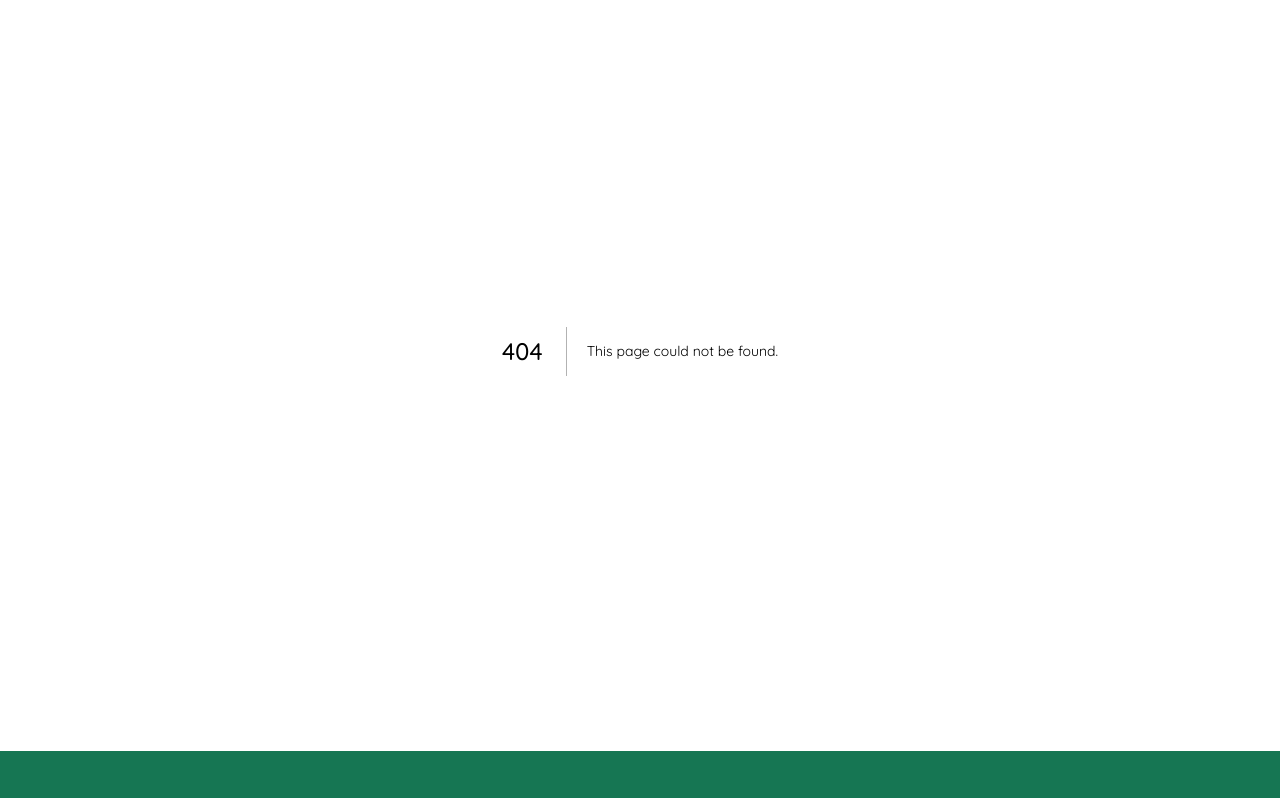
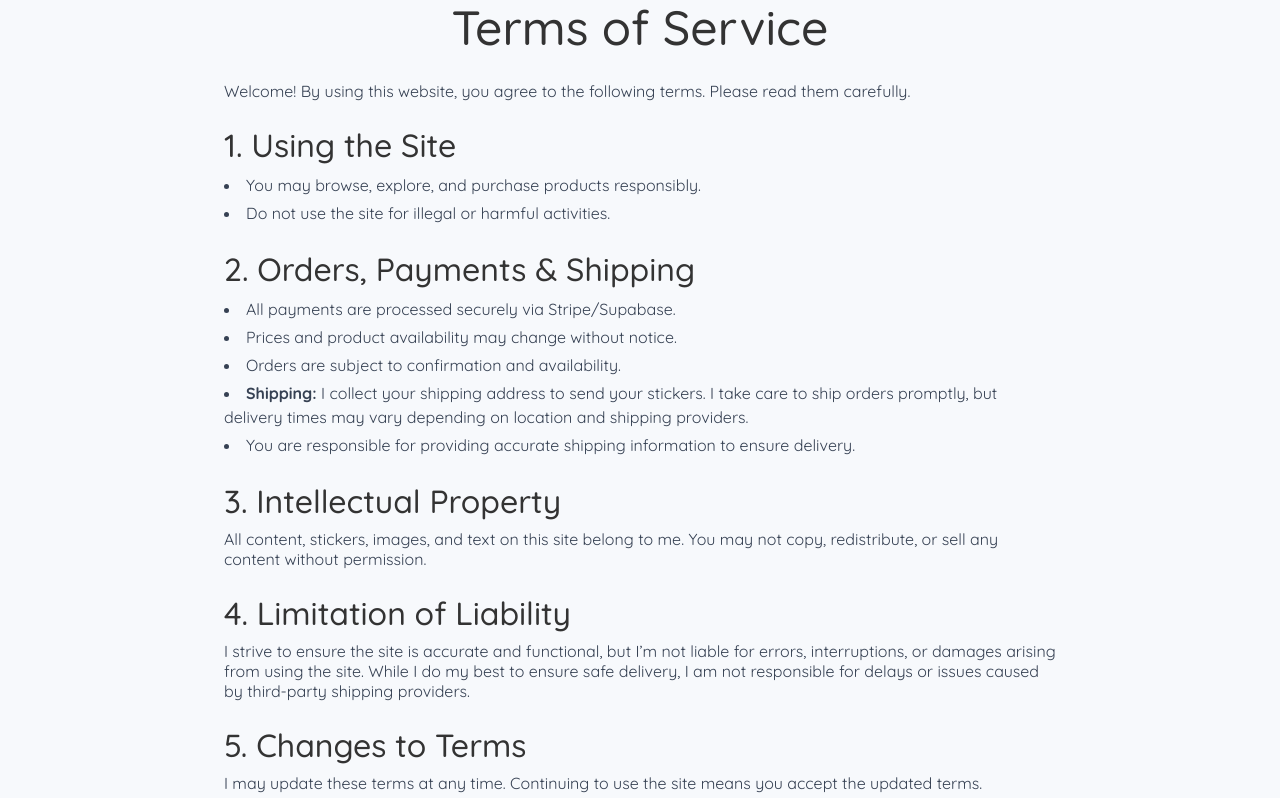
Before and after one commit to ShawnYS-codemtl/momentong2.1, a Next.js app: page /terms in a window 1280 px wide. Before the commit this address had no page. Shown: the part 400-1198 px from the top of the page. Built offline with nearby package versions, Linux system fonts and the light colour scheme.

Commit message:
feat: add Privacy Policy and Terms of Service pages, update Footer component to link to the Privacy Policy

```diff
--- a/app/components/Footer.tsx
+++ b/app/components/Footer.tsx
@@ -74,7 +74,7 @@ export default function Footer() {
                 <h3 className="font-semibold mb-2">Legal</h3>
                 <ul className="space-y-1 text-gray-400 text-sm">
                     <li>
-                    <Link href="/privacy" target='_blank' className="hover:underline hover:decoration-[var(--primary-color)] underline-offset-4">
+                    <Link href="/privacy" className="hover:underline hover:decoration-[var(--primary-color)] underline-offset-4">
                         Privacy Policy
                     </Link>
                     </li>
--- /dev/null
+++ b/app/privacy/page.tsx
@@ -0,0 +1,47 @@
+export default function PrivacyPage(){
+    return (
+        <main className="max-w-4xl mx-auto px-4 sm:px-6 md:px-8 py-12">
+            <h1 className="text-3xl font-bold mb-6 text-center">Privacy Policy</h1>
+
+            <p className="mb-4 text-gray-700">
+                Your privacy matters to me! This page explains what information I collect when you visit or interact with this site, and how I use it.
+            </p>
+
+            <h2 className="text-xl font-semibold mt-6 mb-2">1. Information I Collect</h2>
+            <ul className="list-disc list-inside text-gray-700 space-y-1">
+                <li><strong>Personal info:</strong> Like your email when you contact me or sign up for updates.</li>
+                <li><strong>Shipping info:</strong> Your shipping address, so I can deliver your stickers safely.</li>
+                <li><strong>Site usage:</strong> Pages you visit, clicks, and interactions to help improve your experience.</li>
+                <li><strong>Payments:</strong> All payment info is handled securely by Stripe/Supabase; I don’t store credit card numbers myself.</li>
+            </ul>
+
+            <h2 className="text-xl font-semibold mt-6 mb-2">2. How I Use Your Information</h2>
+            <ul className="list-disc list-inside text-gray-700 space-y-1">
+                <li>To process and ship your orders accurately.</li>
+                <li>To provide a better experience and improve the site.</li>
+                <li>To communicate about orders, updates, or news if you opt-in.</li>
+                <li>To comply with legal obligations.</li>
+            </ul>
+
+            <h2 className="text-xl font-semibold mt-6 mb-2">3. Sharing & Security</h2>
+            <p className="text-gray-700 mb-4">
+                I do <strong>not</strong> sell your personal information. Your data, including shipping addresses, is stored securely and shared only with necessary services like payment processors or shipping providers.
+            </p>
+
+            <h2 className="text-xl font-semibold mt-6 mb-2">4. Your Rights</h2>
+            <p className="text-gray-700 mb-4">
+                You can request access, updates, or deletion of your personal information anytime by contacting me.
+            </p>
+
+            <h2 className="text-xl font-semibold mt-6 mb-2">5. Cookies & Analytics</h2>
+            <p className="text-gray-700 mb-4">
+                The site may use cookies or analytics tools to understand usage patterns and improve the experience.
+            </p>
+
+            <p className="mt-8 text-gray-600 text-center italic">
+                By using this site, you agree to the practices described in this policy.
+            </p>
+            </main>
+
+    )
+}
--- /dev/null
+++ b/app/terms/page.tsx
@@ -0,0 +1,49 @@
+export default function TermsPage(){
+    return (
+        <main className="max-w-4xl mx-auto px-4 sm:px-6 md:px-8 py-12">
+            <h1 className="text-3xl font-bold mb-6 text-center">Terms of Service</h1>
+
+            <p className="mb-4 text-gray-700">
+                Welcome! By using this website, you agree to the following terms. Please read them carefully.
+            </p>
+
+            <h2 className="text-xl font-semibold mt-6 mb-2">1. Using the Site</h2>
+            <ul className="list-disc list-inside text-gray-700 space-y-1">
+                <li>You may browse, explore, and purchase products responsibly.</li>
+                <li>Do not use the site for illegal or harmful activities.</li>
+            </ul>
+
+            <h2 className="text-xl font-semibold mt-6 mb-2">2. Orders, Payments & Shipping</h2>
+            <ul className="list-disc list-inside text-gray-700 space-y-1">
+                <li>All payments are processed securely via Stripe/Supabase.</li>
+                <li>Prices and product availability may change without notice.</li>
+                <li>Orders are subject to confirmation and availability.</li>
+                <li>
+                <strong>Shipping:</strong> I collect your shipping address to send your stickers. I take care to ship orders promptly, but delivery times may vary depending on location and shipping providers.
+                </li>
+                <li>You are responsible for providing accurate shipping information to ensure delivery.</li>
+            </ul>
+
+            <h2 className="text-xl font-semibold mt-6 mb-2">3. Intellectual Property</h2>
+            <p className="text-gray-700 mb-4">
+                All content, stickers, images, and text on this site belong to me. You may not copy, redistribute, or sell any content without permission.
+            </p>
+
+            <h2 className="text-xl font-semibold mt-6 mb-2">4. Limitation of Liability</h2>
+            <p className="text-gray-700 mb-4">
+                I strive to ensure the site is accurate and functional, but I’m not liable for errors, interruptions, or damages arising from using the site. While I do my best to ensure safe delivery, I am not responsible for delays or issues caused by third-party shipping providers.
+            </p>
+
+            <h2 className="text-xl font-semibold mt-6 mb-2">5. Changes to Terms</h2>
+            <p className="text-gray-700 mb-4">
+                I may update these terms at any time. Continuing to use the site means you accept the updated terms.
+            </p>
+
+            <h2 className="text-xl font-semibold mt-6 mb-2">6. Contact</h2>
+            <p className="text-gray-700 mb-4">
+                If you have questions about these terms, your orders, or anything on the site, you can reach me via the contact page.
+            </p>
+        </main>
+
+    )
+}
```
